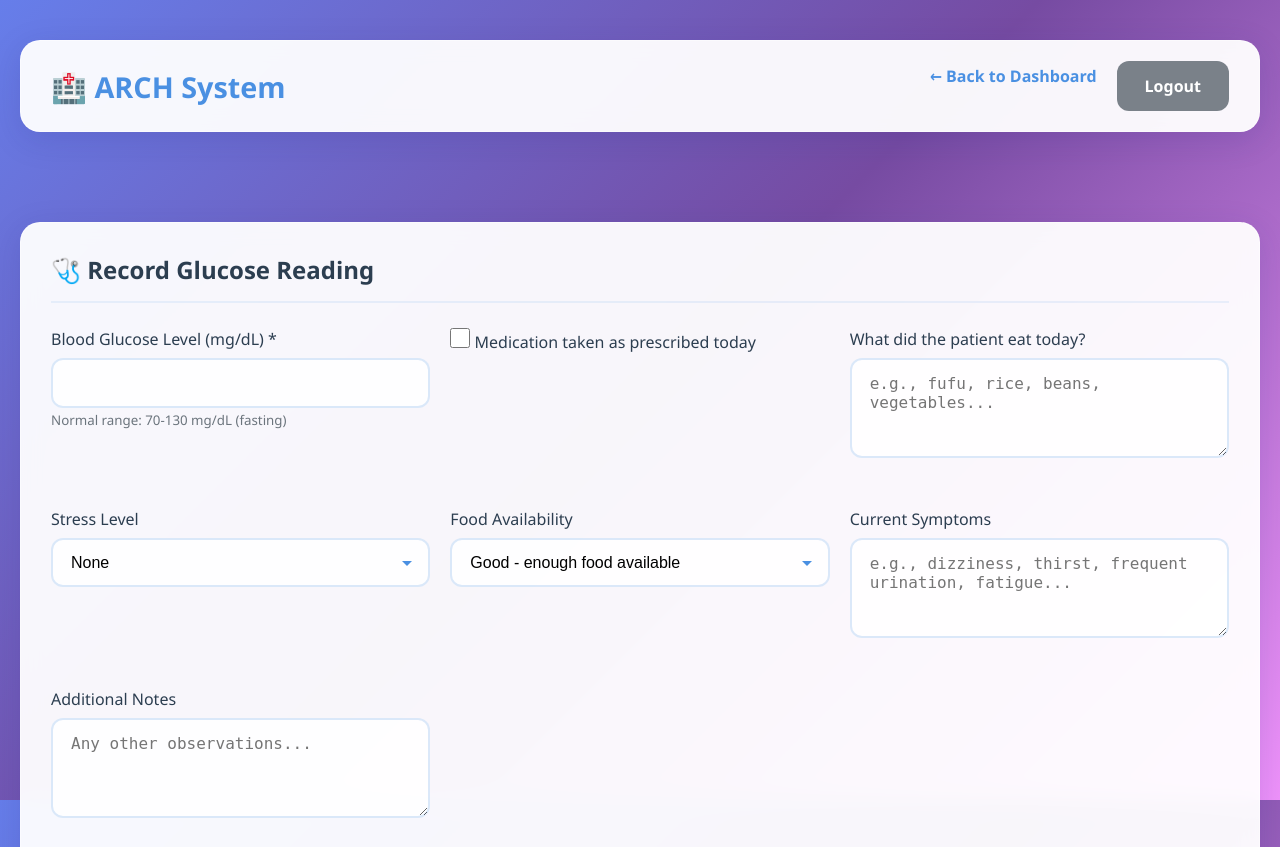
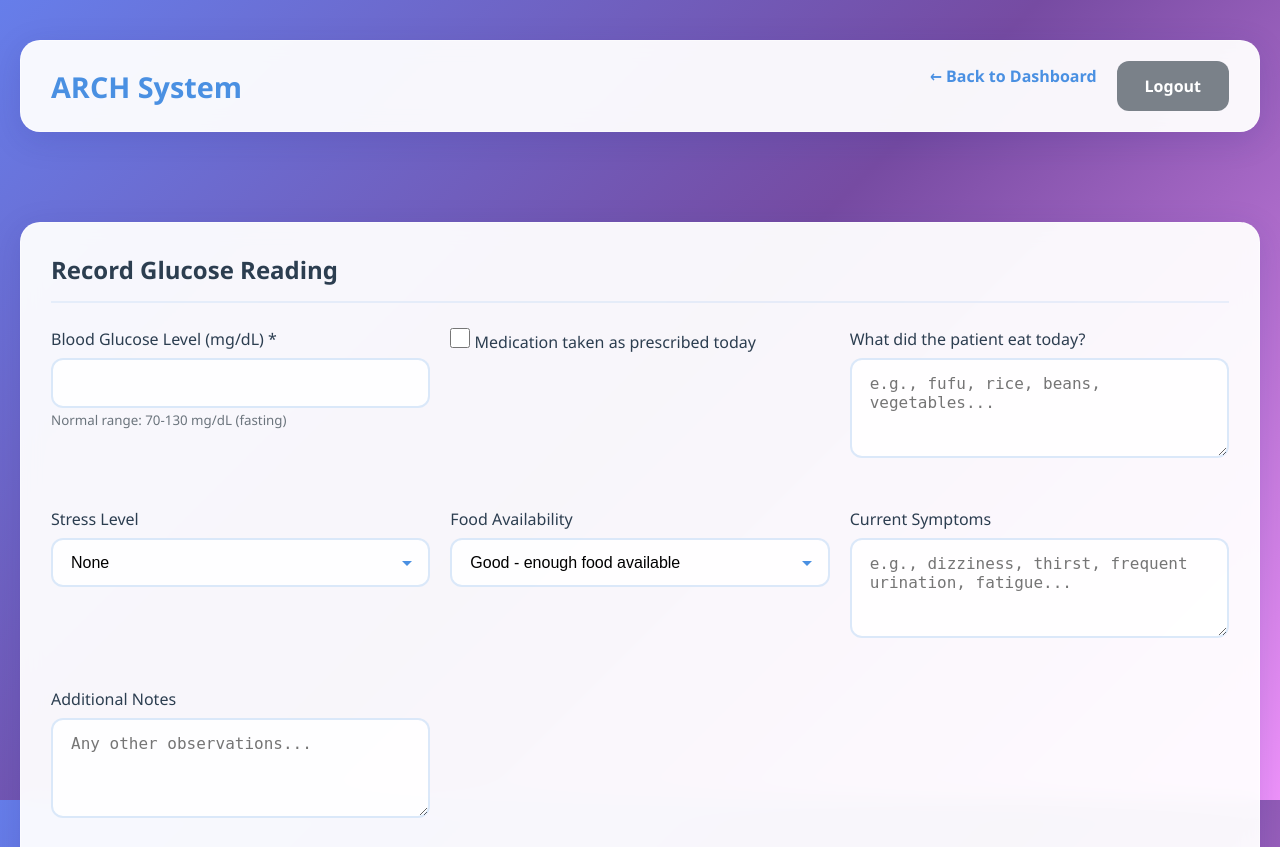
Before and after one commit to miracleadeniran69-afk/chv, a Flask app: template templates/glucose_input.html in a window 1280 px wide. Shown: the top 847 px of the page. Run offline with Flask 3, Linux system fonts and the light colour scheme; the template is opened without the code that fills it, so the values that code supplies are empty; some libraries are stand-ins or nearby versions.

Commit message:
Update glucose_input.html

```diff
--- a/templates/glucose_input.html
+++ b/templates/glucose_input.html
@@ -10,7 +10,7 @@
     <nav class="navbar">
         <div class="container">
             <div class="navbar-content glass-white">
-                <div class="navbar-brand">🏥 ARCH System</div>
+                <div class="navbar-brand"> ARCH System</div>
                 <div class="navbar-user">
                     <a href="/chv-dashboard" class="back-btn">← Back to Dashboard</a>
                     <a href="/logout" class="btn btn-secondary">Logout</a>
@@ -22,7 +22,7 @@
     <div class="container">
         <div class="card glass-white">
             <div class="card-header">
-                <h2 class="card-title">🩺 Record Glucose Reading</h2>
+                <h2 class="card-title"> Record Glucose Reading</h2>
                 <div id="patientInfo" style="font-size: 0.9rem; color: var(--text-light);"></div>
             </div>
 
```
